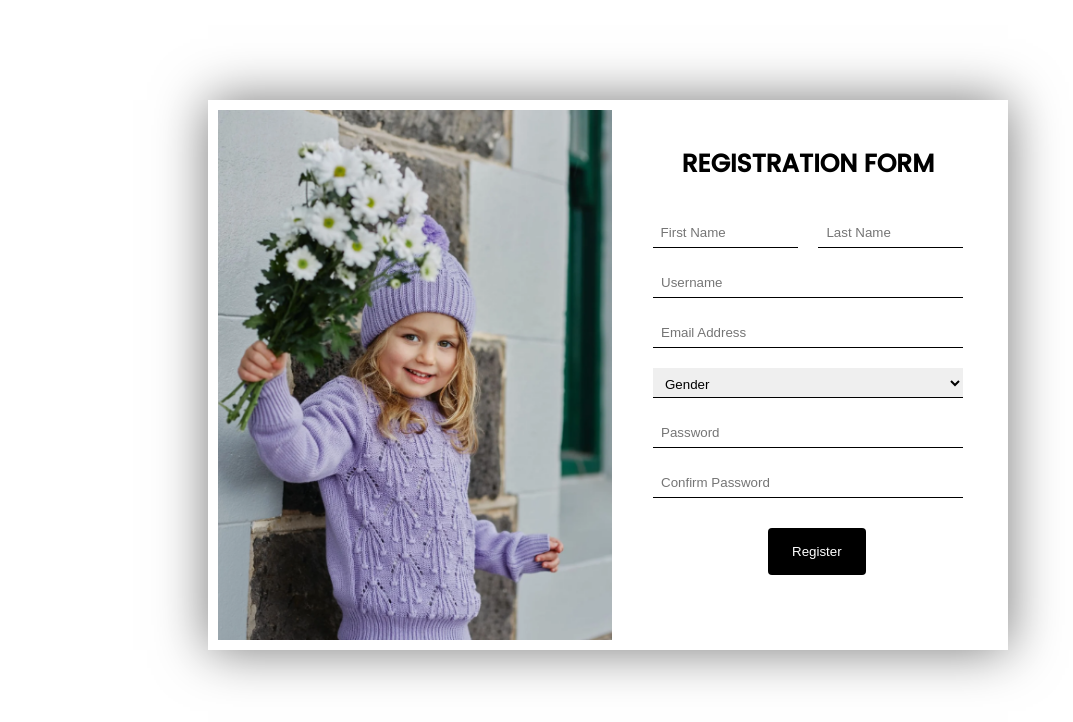
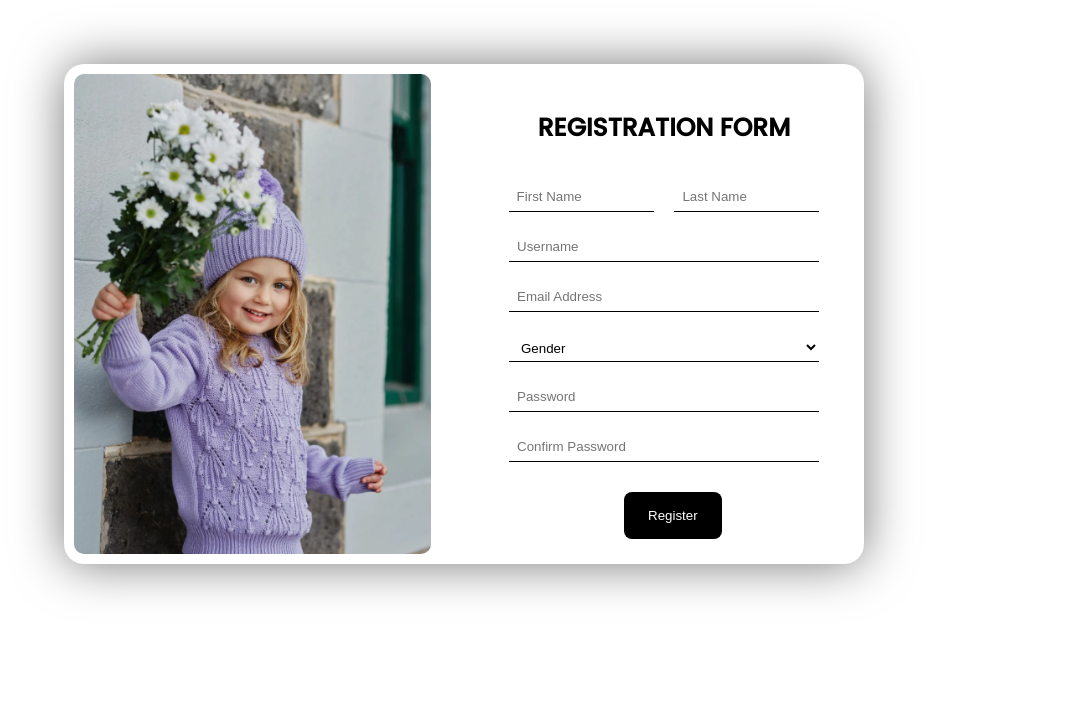
Before and after one commit to MandyE69/Login_Page, a plain HTML site: page index.html in a window 1280 px wide. Shown: the whole page, without its empty margins (192-1265 px from the left). Drawn offline with Linux system fonts and the light colour scheme.

Commit message:
first commit

```diff
--- a/style.css
+++ b/style.css
@@ -19,14 +19,27 @@ body{
 img{
     position: absolute;
     height: 100%;
+    border-radius: 20px;
     padding: 10px;
 
 }
+
+img:hover{
+    position: absolute;
+    padding: 0;
+    border: none;
+    /* transform: translate(0.6s ease-in); */
+    box-shadow: 0px 0px 100px rgba(168, 97, 255, 0.301);
+
+}
+
+
 .outer{
-    margin: 100px 400px;
+    margin: 5% 20%;
     position: absolute;
-    height: 550px;
+    height: 500px;
     width: 800px;
+    border-radius: 20px;
     background-color: white;
     box-shadow: 0px 0px 50px rgba(0, 0, 0, 0.536);
 }
@@ -53,10 +66,11 @@ h1{
 
 .first{
     /* margin-left: 40%; */
+    background: none;
     margin-top: 20px;
     padding: 2%;
     outline: none;
-        border-style: none;
+        border: none;
         border-bottom: 1px solid black;
         height: 30px;
         width: 145px;
@@ -64,6 +78,7 @@ h1{
 }
 
 .second{
+    background: none;
     margin-top: 20px;
     outline: none;
     border-style: none;
@@ -77,14 +92,16 @@ button{
     margin-top: 30px;
     padding: 4% 6%;
     border:  none;
-    border-radius: 4px;
+    border-radius: 8px;
     display: block;
     margin-left: 40%;
     color: white;
     background-color: black;
+
 }
 
 button:hover{
     background-color: rgb(53, 52, 52);
     text-decoration: underline;
+    box-shadow: 0px 0px 5px rgba(0, 0, 0, 0.425);
 }
```
